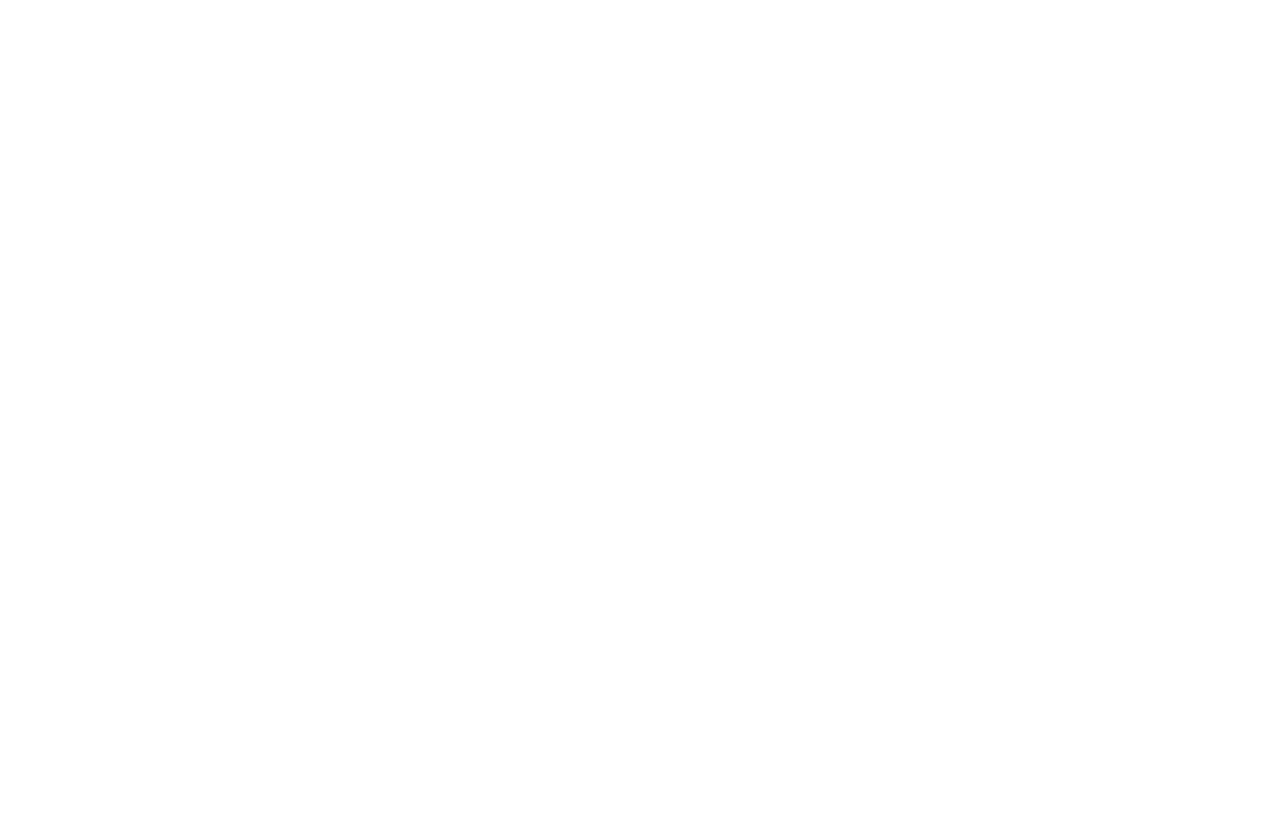
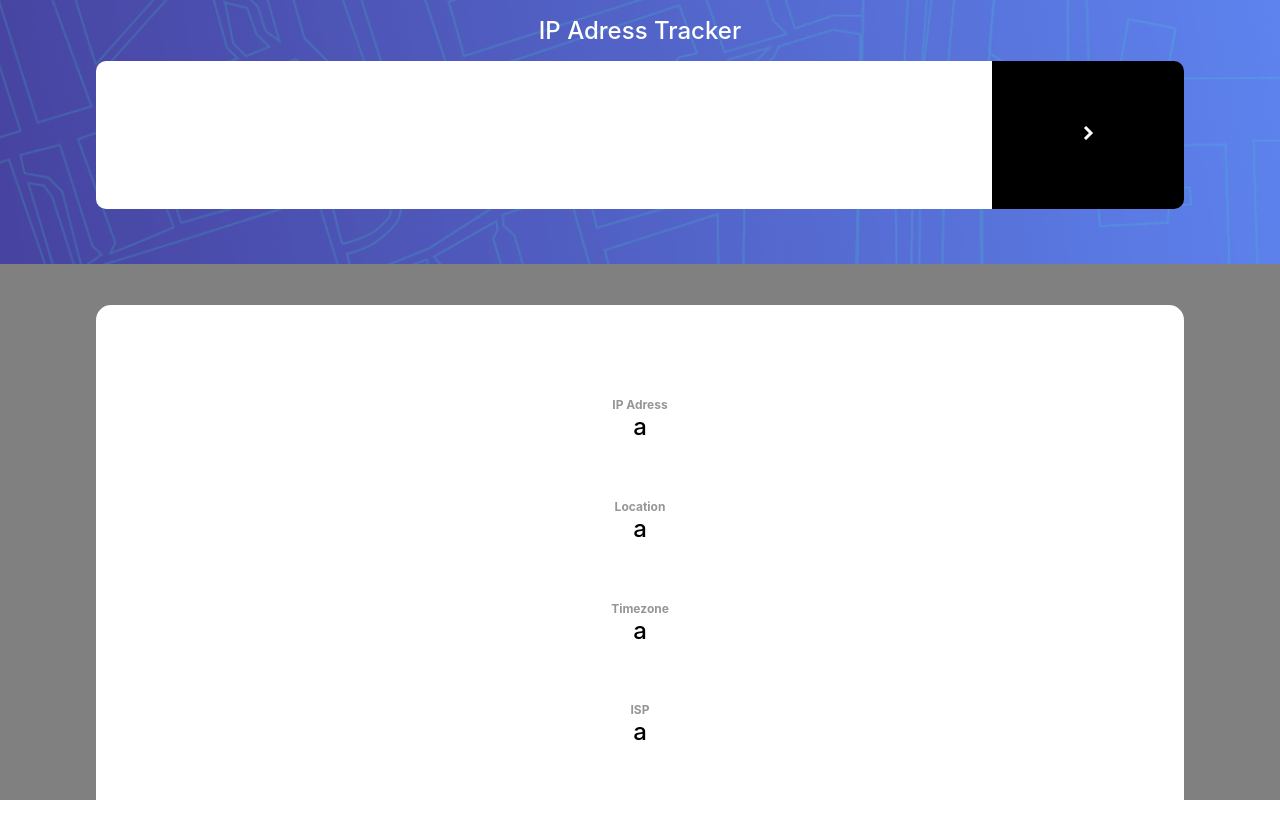
Before and after one commit to pongpwner/ip-adress-tracker, a React (Create React App) app: page / in a window 1280 px wide. Before the commit the page ends 800 px from the top, so only its background shows below. Built offline with nearby package versions, Linux system fonts and the light colour scheme.

Commit message:
finished the basic styling

```diff
--- a/package.json
+++ b/package.json
@@ -9,6 +9,8 @@
     "react": "^17.0.2",
     "react-dom": "^17.0.2",
     "react-scripts": "4.0.3",
+    "sass": "^1.43.4",
+    "sass-loader": "^12.3.0",
     "web-vitals": "^1.1.2"
   },
   "scripts": {
--- a/src/App.css
+++ /dev/null
@@ -1,38 +0,0 @@
-.App {
-  text-align: center;
-}
-
-.App-logo {
-  height: 40vmin;
-  pointer-events: none;
-}
-
-@media (prefers-reduced-motion: no-preference) {
-  .App-logo {
-    animation: App-logo-spin infinite 20s linear;
-  }
-}
-
-.App-header {
-  background-color: #282c34;
-  min-height: 100vh;
-  display: flex;
-  flex-direction: column;
-  align-items: center;
-  justify-content: center;
-  font-size: calc(10px + 2vmin);
-  color: white;
-}
-
-.App-link {
-  color: #61dafb;
-}
-
-@keyframes App-logo-spin {
-  from {
-    transform: rotate(0deg);
-  }
-  to {
-    transform: rotate(360deg);
-  }
-}
--- a/src/App.js
+++ b/src/App.js
@@ -1,10 +1,13 @@
-import logo from './logo.svg';
-import './App.css';
+import SearchBar from "./components/search-bar/search-bar.component";
+import Result from "./components/result/result.component";
+import "./App.scss";
 
 function App() {
   return (
     <div className="App">
-
+      <h1>IP Adress Tracker</h1>
+      <SearchBar></SearchBar>
+      <Result />
     </div>
   );
 }
--- /dev/null
+++ b/src/App.scss
@@ -0,0 +1,25 @@
+* {
+  box-sizing: border-box;
+}
+@font-face {
+  font-family: "rubik";
+  src: url("https://fonts.google.com/specimen/Rubik");
+}
+.App {
+  background-image: url("./images/pattern-bg.png");
+  background-repeat: no-repeat;
+  background-position-x: 55%;
+
+  background-size: auto 33vh;
+  display: flex;
+  flex-direction: column;
+  align-items: center;
+  background-color: gray;
+  height: 100vh;
+
+  h1 {
+    color: white;
+    font-weight: 500;
+    font-size: 1.5rem;
+  }
+}
--- /dev/null
+++ b/src/components/result-info/result-info.component.jsx
@@ -0,0 +1,11 @@
+import React from "react";
+import "./result-info.styles.scss";
+
+const ResultInfo = ({ title, answer }) => (
+  <div className="result-info">
+    <h2>{title}</h2>
+    <div className="answer">{answer}</div>
+  </div>
+);
+
+export default ResultInfo;
--- /dev/null
+++ b/src/components/result-info/result-info.styles.scss
@@ -0,0 +1,17 @@
+.result-info {
+  margin: 3%;
+  display: flex;
+  flex-direction: column;
+  align-items: center;
+
+  h2 {
+    color: hsl(0, 0%, 59%);
+    font-size: 0.75rem;
+    font-weight: 700;
+    margin: 0;
+  }
+  .answer {
+    font-size: 1.5rem;
+    font-weight: 500;
+  }
+}
--- /dev/null
+++ b/src/components/result/result.component.jsx
@@ -0,0 +1,14 @@
+import React from "react";
+import "./result.styles.scss";
+import ResultInfo from "../result-info/result-info.component";
+
+const Result = () => (
+  <div className="result">
+    <ResultInfo title="IP Adress" answer="a" />
+    <ResultInfo title="Location" answer="a" />
+    <ResultInfo title="Timezone" answer="a" />
+    <ResultInfo title="ISP" answer="a" />
+  </div>
+);
+
+export default Result;
--- /dev/null
+++ b/src/components/result/result.styles.scss
@@ -0,0 +1,12 @@
+.result {
+  margin-top: 5%;
+  background-color: white;
+  width: 85%;
+  margin: 7.5%;
+  height: width;
+  border-radius: 15px;
+  display: flex;
+  flex-direction: column;
+  align-items: center;
+  padding: 5%;
+}
--- /dev/null
+++ b/src/components/search-bar/search-bar.component.jsx
@@ -0,0 +1,16 @@
+import React from "react";
+import "./search-bar.styles.scss";
+import arrow from "../../images/icon-arrow.svg";
+
+const SearchBar = () => (
+  <div className="search-bar">
+    <form>
+      <input type="text"></input>
+      <button type="submit">
+        <img src={arrow} alt="arrow" />
+      </button>
+    </form>
+  </div>
+);
+
+export default SearchBar;
--- /dev/null
+++ b/src/components/search-bar/search-bar.styles.scss
@@ -0,0 +1,19 @@
+.search-bar {
+  form {
+    display: flex;
+    border-radius: 15px;
+    input {
+      border: none;
+      padding: 6% 5%;
+      border-radius: 10px 0 0 10px;
+      width: 70vw;
+    }
+    button {
+      border: none;
+      background-color: black;
+      padding: 6% 5%;
+      border-radius: 0 10px 10px 0;
+      width: 15vw;
+    }
+  }
+}
```
Also changed, not shown: 1 other file (tests, documents, lock files or other folders).
